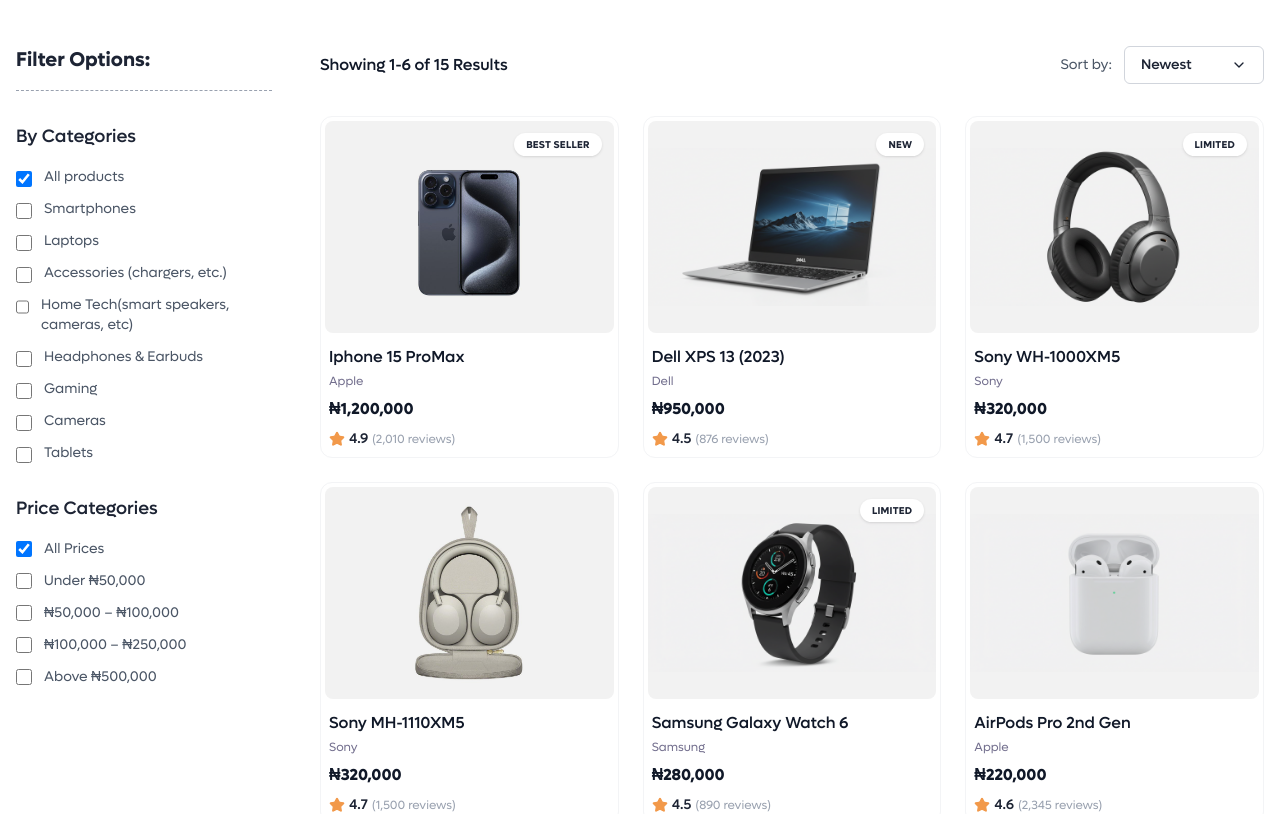
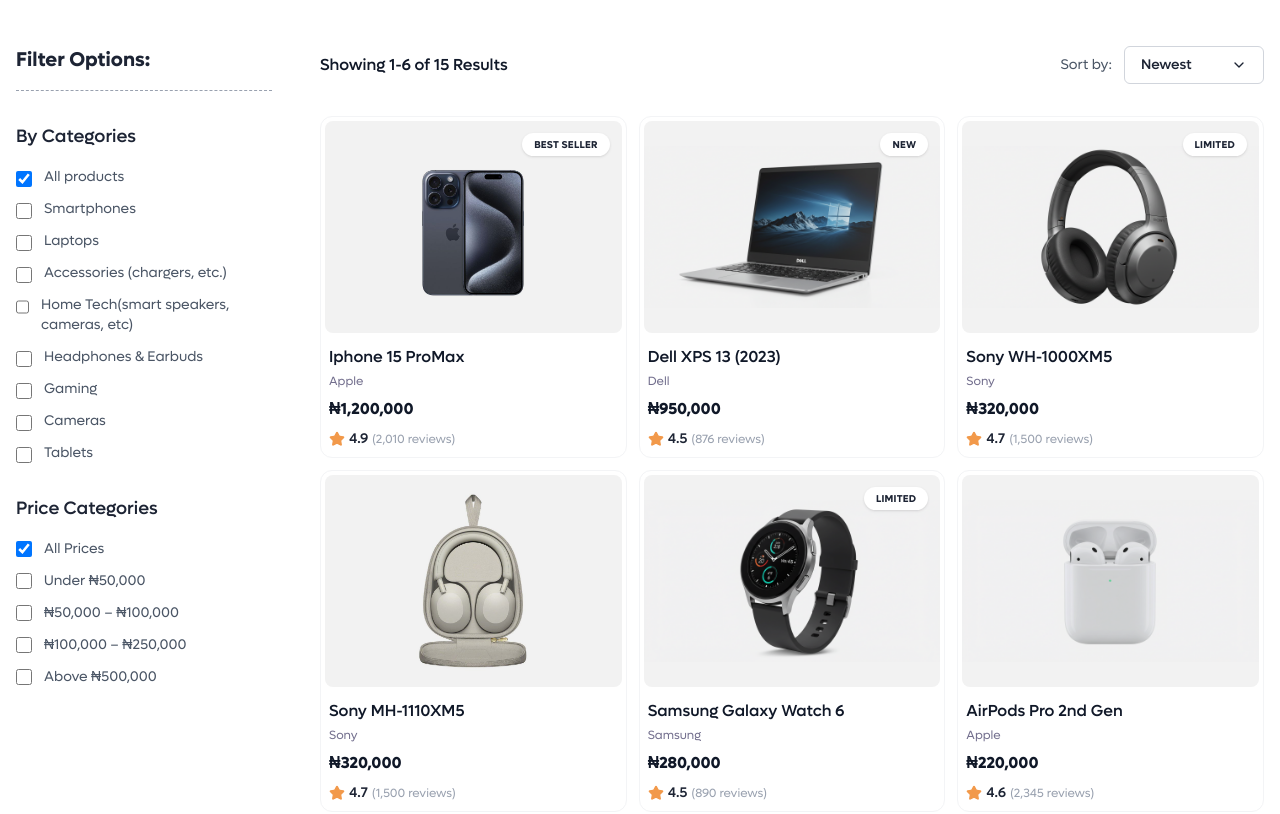
Before and after one commit to nenshallom/9kets-e-commerce, a Next.js app: page / in a window 1280 px wide. Shown: the part 610-1424 px from the top of the page. Built offline with nearby package versions, Linux system fonts and the light colour scheme.

Commit message:
Feat: search functionality

```diff
--- a/app/page.tsx
+++ b/app/page.tsx
@@ -135,7 +135,7 @@
 
           {/* Product Grid */}
           {currentProducts.length > 0 ? (
-            <div className="grid grid-cols-2 md:grid-cols-3 xl:grid-cols-3 gap-6">
+            <div className="grid grid-cols-2 md:grid-cols-3 xl:grid-cols-3 gap-1 md:gap-3">
               {currentProducts.map((product) => (
                 <ProductCard key={product.id} product={product} />
               ))}
```
